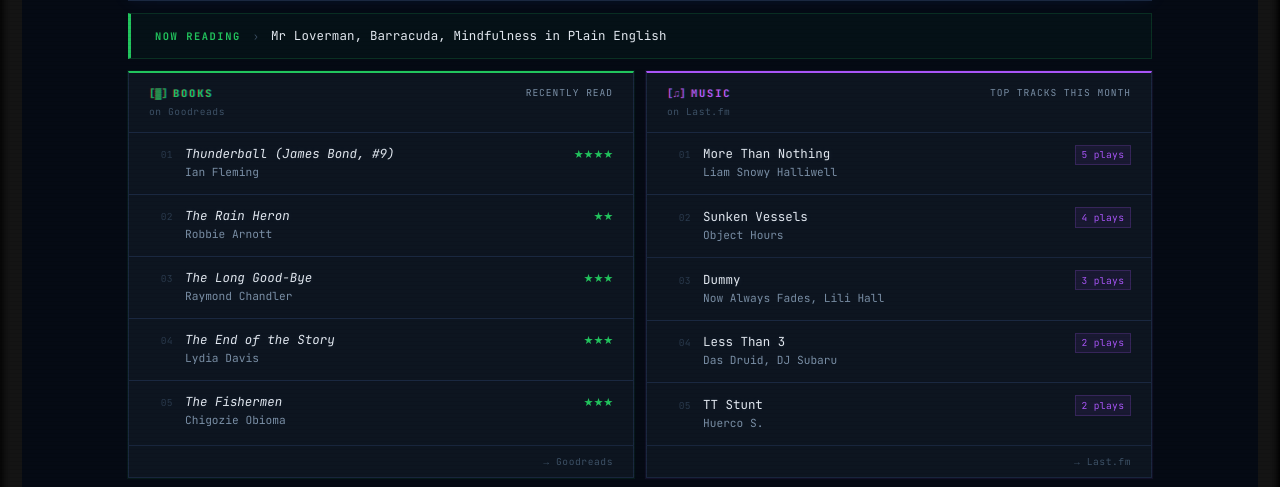
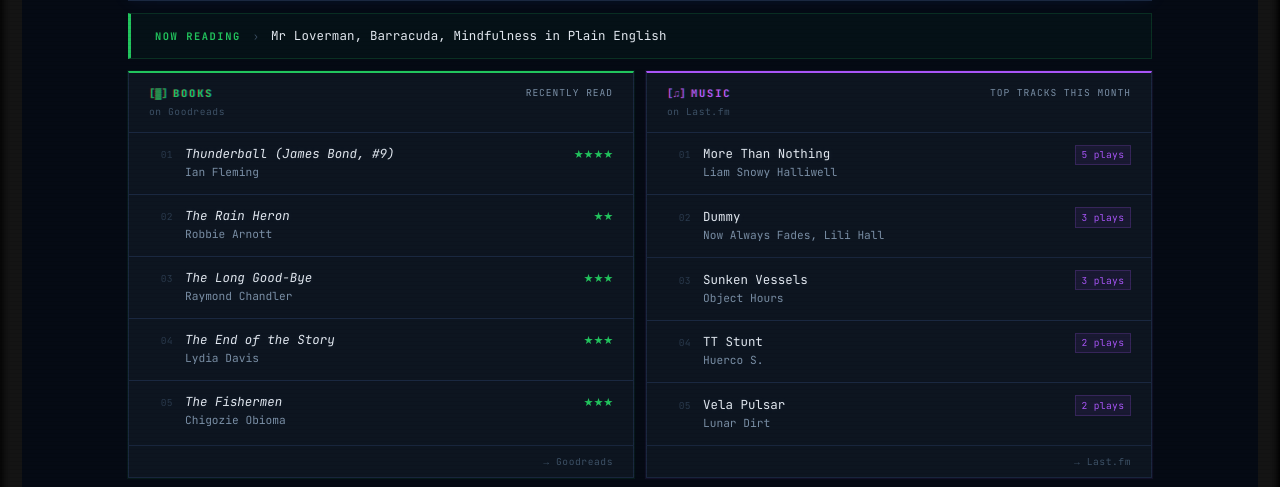
Before and after one commit to nicholas-sheehan/personal-website, a plain HTML site: page index.html in a window 1280 px wide. Shown: the part 271-758 px from the top of the page. Drawn offline with Linux system fonts and the light colour scheme; no server answers.

Commit message:
Update feeds [skip ci]

```diff
--- a/index.html
+++ b/index.html
@@ -1454,35 +1454,35 @@ main {
                   </div>
                   <span class="row-meta"><span class="play-count">5 plays</span></span>
                 </div>
-                <div class="panel-row" role="button" tabindex="0" data-modal-type="music" data-title="Sunken Vessels" data-artist="Object Hours" data-plays="4" data-url="https://www.last.fm/music/Object+Hours/_/Sunken+Vessels" data-album="Solved By Walking">
+                <div class="panel-row" role="button" tabindex="0" data-modal-type="music" data-title="Dummy" data-artist="Now Always Fades, Lili Hall" data-plays="3" data-url="https://www.last.fm/music/Now+Always+Fades,+Lili+Hall/_/Dummy">
                   <span class="row-index">02</span>
+                  <div class="row-content">
+                    <div class="track-title">Dummy</div>
+                    <div class="track-artist">Now Always Fades, Lili Hall</div>
+                  </div>
+                  <span class="row-meta"><span class="play-count">3 plays</span></span>
+                </div>
+                <div class="panel-row" role="button" tabindex="0" data-modal-type="music" data-title="Sunken Vessels" data-artist="Object Hours" data-plays="3" data-url="https://www.last.fm/music/Object+Hours/_/Sunken+Vessels" data-album="Solved By Walking">
+                  <span class="row-index">03</span>
                   <div class="row-content">
                     <div class="track-title">Sunken Vessels</div>
                     <div class="track-artist">Object Hours</div>
                   </div>
-                  <span class="row-meta"><span class="play-count">4 plays</span></span>
-                </div>
-                <div class="panel-row" role="button" tabindex="0" data-modal-type="music" data-title="Dummy" data-artist="Now Always Fades, Lili Hall" data-plays="3" data-url="https://www.last.fm/music/Now+Always+Fades,+Lili+Hall/_/Dummy">
-                  <span class="row-index">03</span>
-                  <div class="row-content">
-                    <div class="track-title">Dummy</div>
-                    <div class="track-artist">Now Always Fades, Lili Hall</div>
-                  </div>
                   <span class="row-meta"><span class="play-count">3 plays</span></span>
                 </div>
-                <div class="panel-row" role="button" tabindex="0" data-modal-type="music" data-title="Less Than 3" data-artist="Das Druid, DJ Subaru" data-plays="2" data-url="https://www.last.fm/music/Das+Druid,+DJ+Subaru/_/Less+Than+3">
+                <div class="panel-row" role="button" tabindex="0" data-modal-type="music" data-title="TT Stunt" data-artist="Huerco S." data-plays="2" data-url="https://www.last.fm/music/Huerco+S./_/TT+Stunt" data-bio="Huerco S. is the primary recording/performing alias of Brian Leeds, an American producer and DJ based in Brooklyn and originally from Kansas City. Leeds, under this moniker, has released two full-length albums – Colonial Patterns in 2013 and For Those of You Who Have Never (and Also Those Who Hav…">
                   <span class="row-index">04</span>
-                  <div class="row-content">
-                    <div class="track-title">Less Than 3</div>
-                    <div class="track-artist">Das Druid, DJ Subaru</div>
-                  </div>
-                  <span class="row-meta"><span class="play-count">2 plays</span></span>
-                </div>
-                <div class="panel-row" role="button" tabindex="0" data-modal-type="music" data-title="TT Stunt" data-artist="Huerco S." data-plays="2" data-url="https://www.last.fm/music/Huerco+S./_/TT+Stunt" data-bio="Huerco S. is the primary recording/performing alias of Brian Leeds, an American producer and DJ based in Brooklyn and originally from Kansas City. Leeds, under this moniker, has released two full-length albums – Colonial Patterns in 2013 and For Those of You Who Have Never (and Also Those Who Hav…">
-                  <span class="row-index">05</span>
                   <div class="row-content">
                     <div class="track-title">TT Stunt</div>
                     <div class="track-artist">Huerco S.</div>
+                  </div>
+                  <span class="row-meta"><span class="play-count">2 plays</span></span>
+                </div>
+                <div class="panel-row" role="button" tabindex="0" data-modal-type="music" data-title="Vela Pulsar" data-artist="Lunar Dirt" data-plays="2" data-url="https://www.last.fm/music/Lunar+Dirt/_/Vela+Pulsar" data-album="Chapter One">
+                  <span class="row-index">05</span>
+                  <div class="row-content">
+                    <div class="track-title">Vela Pulsar</div>
+                    <div class="track-artist">Lunar Dirt</div>
                   </div>
                   <span class="row-meta"><span class="play-count">2 plays</span></span>
                 </div>
@@ -1605,7 +1605,7 @@ main {
           <!-- ── FOOTER ─────────────────────────────────── -->
           <footer class="colophon">
 <!-- updated:start -->
-            <p class="colophon-timestamp"><span class="pulse-dot" aria-hidden="true"></span> Last build: <span class="colophon-buildtime" data-built="2026-11-15T01:31:23Z">15 Nov 2026 at 01:31 UTC</span><span class="next-update" data-next="2026-11-15T22:00:00Z"></span></p>
+            <p class="colophon-timestamp"><span class="pulse-dot" aria-hidden="true"></span> Last build: <span class="colophon-buildtime" data-built="2026-11-16T01:36:00Z">16 Nov 2026 at 01:36 UTC</span><span class="next-update" data-next="2026-11-16T22:00:00Z"></span></p>
 <!-- updated:end -->
             <p class="colophon-credits">Built daily from Gravatar, Goodreads, Letterboxd, Instapaper &amp; Last.fm.</p>
           </footer>
```
